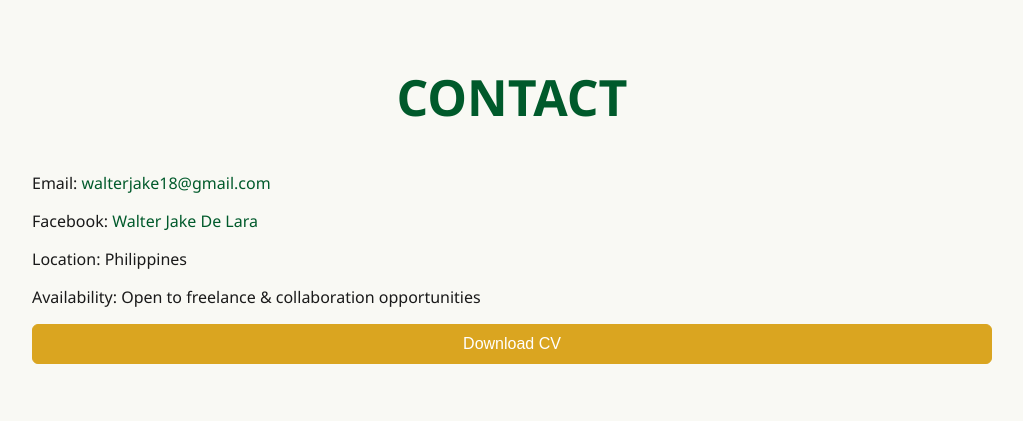
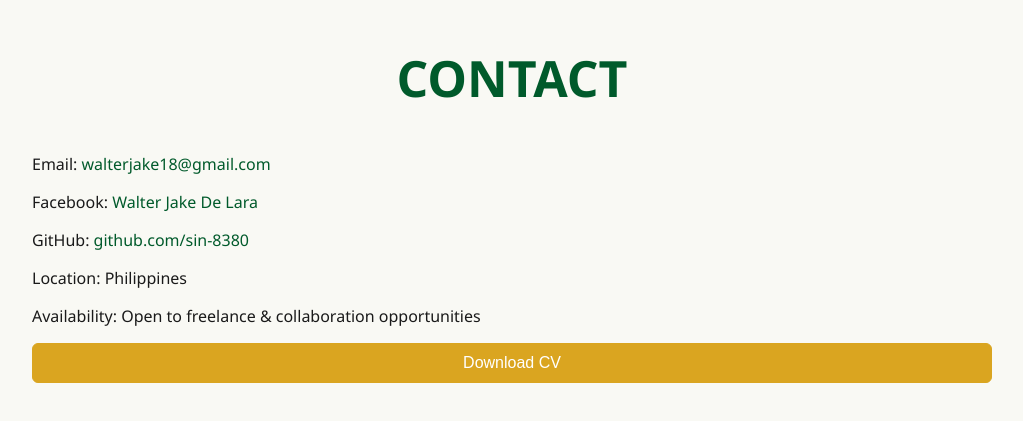
Before and after one commit to SIN-8380/walter-digital-profile, a plain HTML site: page index.html in a window 1280 px wide. Shown: the part 5411-5832 px from the top of the page, without its empty margins (128-1151 px from the left). Drawn offline with Linux system fonts and the light colour scheme.

Commit message:
Update index.html

```diff
--- a/index.html
+++ b/index.html
@@ -148,13 +148,13 @@
     <div class="contact-info">
       <p>Email: <a href="mailto:walterjake18@gmail.com">walterjake18@gmail.com</a></p>
       <p>Facebook: <a href="https://www.facebook.com/walterjake.delara.54" target="_blank">Walter Jake De Lara</a></p>
+      <p>GitHub: <a href="https://github.com/sin-8380" target="_blank">github.com/sin-8380</a></p>
       <p>Location: Philippines</p>
       <p>Availability: Open to freelance & collaboration opportunities</p>
     </div>
     <button onclick="downloadCV()">Download CV</button>
   </section>
 
-
   <script src="js/main.js"></script>
 </body>
 </html>
```
Lines whose indentation alone changed are shown as unchanged.
